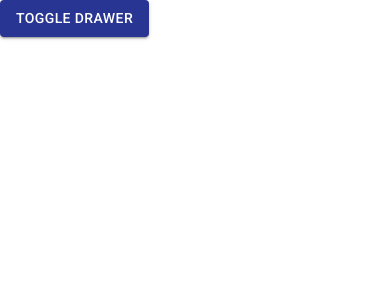
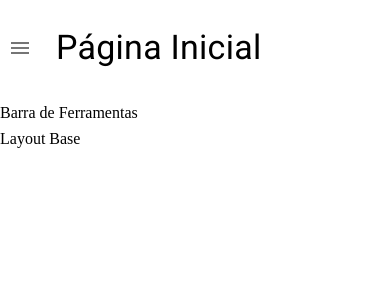
Before and after one commit to MASguilherme/crud-react-com-mui, a React (Create React App) app in the folder crud/: page /pagina-inicial in a window 390 px wide. Shown: the top 300 px of the page. Built offline with nearby package versions, Linux system fonts and the light colour scheme.

Commit message:
feat: drawer dinâmico e criação do layout base

```diff
--- /dev/null
+++ b/crud/src/pages/dashboard/Dashboard.tsx
@@ -0,0 +1,9 @@
+import { LayoutBaseDePagina } from '../../shared/layouts';
+
+export const Dashboard: React.FC = () => {
+  return (
+    <LayoutBaseDePagina titulo='Página Inicial'>
+      Layout Base
+    </LayoutBaseDePagina>
+  );
+};
--- a/crud/src/pages/index.ts
+++ b/crud/src/pages/index.ts
@@ -1 +1 @@
-export {};
+export * from './dashboard/Dashboard';
--- a/crud/src/routes/index.tsx
+++ b/crud/src/routes/index.tsx
@@ -1,11 +1,11 @@
 import { useEffect } from 'react';
-import { Button } from '@mui/material';
 import { Routes, Route, Navigate } from 'react-router-dom';
 
+import { Dashboard } from '../pages';
 import { UseDrawerContext } from '../shared/contexts';
 
 export const AppRoutes = () => {
-  const { toggleDrawer, setDrawerOptions } = UseDrawerContext();
+  const { setDrawerOptions } = UseDrawerContext();
 
   useEffect(() => {
     setDrawerOptions([
@@ -26,13 +26,15 @@
     <Routes>
 
       <Route path='pagina-inicial'
-        element={<Button color='primary' variant='contained'
-          onClick={toggleDrawer}>Toggle Drawer</Button>}
+        element={
+          <Dashboard />
+        }
       />
 
       <Route path='pessoas'
-        element={<Button color='primary' variant='contained'
-          onClick={toggleDrawer}>Toggle Drawer Pessoas</Button>}
+        element={
+          <Dashboard />
+        }
       />
 
 
--- a/crud/src/shared/components/menu-lateral/MenuLateral.tsx
+++ b/crud/src/shared/components/menu-lateral/MenuLateral.tsx
@@ -49,12 +49,14 @@
   const { isDrawerOpen, toggleDrawer, drawerOptions } = UseDrawerContext();
 
   const smDown = useMediaQuery(theme.breakpoints.down('sm'));
+
   const mdDown = useMediaQuery(theme.breakpoints.down('md'));
 
   return (
-    <>
+    <Box>
+
       <Drawer open={isDrawerOpen}
-        variant={smDown || mdDown ? 'temporary' : 'permanent'}
+        variant={mdDown ? 'temporary' : 'permanent'}
         onClose={toggleDrawer}
       >
         <Box width={theme.spacing(28)} height='100%' display='flex' flexDirection='column'>
@@ -78,7 +80,7 @@
                     toPage={drawerOption.path}
                     icon={drawerOption.icon}
                     label={drawerOption.label}
-                    onClick={smDown || mdDown ? toggleDrawer : undefined}
+                    onClick={mdDown ? toggleDrawer : undefined}
                   />
                 ))
               }
@@ -88,9 +90,10 @@
         </Box>
       </Drawer>
 
-      <Box height='100vh' marginLeft={smDown || mdDown ? 0 : theme.spacing(28)}>
+      <Box height='100vh' marginLeft={mdDown ? 0 : theme.spacing(28)}>
         {children}
       </Box>
-    </>
+
+    </Box>
   );
 };
--- /dev/null
+++ b/crud/src/shared/layouts/LayoutBaseDePagina.tsx
@@ -0,0 +1,48 @@
+import { Box, Typography, useTheme, IconButton, Icon, useMediaQuery, Theme } from '@mui/material';
+
+import { UseDrawerContext } from '../contexts';
+
+interface ILayoutBaseDePaginaProps {
+  titulo: string;
+
+  children: React.ReactNode;
+}
+
+export const LayoutBaseDePagina: React.FC<ILayoutBaseDePaginaProps> = ({ children, titulo }) => {
+
+  const theme = useTheme();
+
+  const mdDown = useMediaQuery((theme: Theme) => theme.breakpoints.down('md'));
+
+  const { toggleDrawer } = UseDrawerContext();
+
+  return (
+    <Box height='100%' display='flex' flexDirection='column' gap={1}>
+
+      <Box height={theme.spacing(12)} display='flex' alignItems='center' gap={1}>
+
+        {
+          mdDown && (
+            <IconButton onClick={toggleDrawer}>
+              <Icon>menu</Icon>
+            </IconButton>
+          )
+        }
+
+        <Typography variant='h4' component='h1' padding={1}>
+          {titulo}
+        </Typography>
+
+      </Box>
+
+      <Box>
+        Barra de Ferramentas
+      </Box>
+
+      <Box>
+        {children}
+      </Box>
+
+    </Box>
+  );
+};
--- a/crud/src/shared/layouts/index.ts
+++ b/crud/src/shared/layouts/index.ts
@@ -1 +1 @@
-export {};
+export * from './LayoutBaseDePagina';
```
